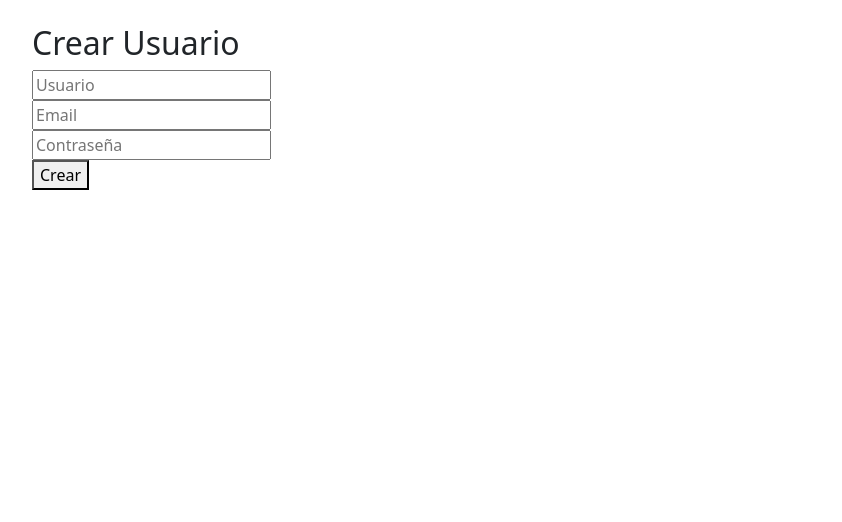
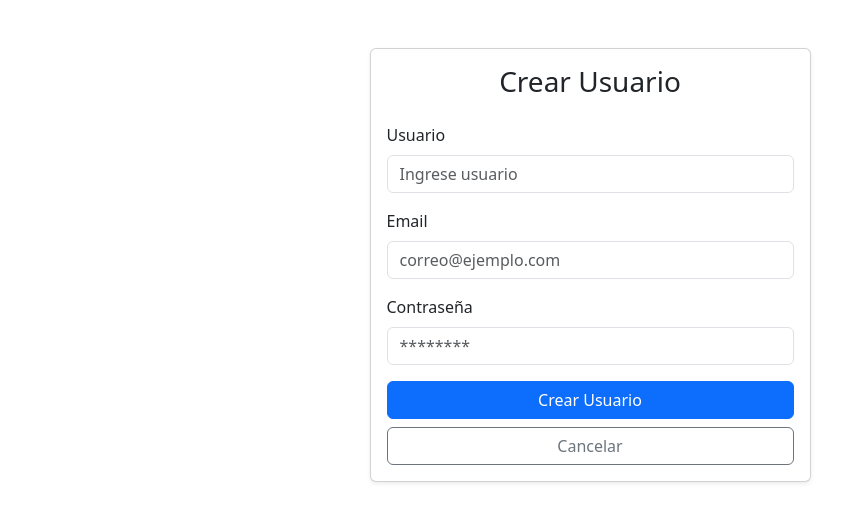
Before and after one commit to Marckd4/Gestion_de_Procesos_logisticos, a Django app: page /pedidos/crear-superusuario/ in a window 1280 px wide. Shown: the top 522 px of the page, without its empty margins (50-892 px from the left). Run offline with Django 5.2, Linux system fonts and the light colour scheme.

Commit message:
actualizado requeriments.01

```diff
--- a/pedidos/templates/crear_superusuario.html
+++ b/pedidos/templates/crear_superusuario.html
@@ -1,13 +1,47 @@
 {% extends 'base.html' %}
 
 {% block content %}
-<h2>Crear Usuario</h2>
+<div class="container mt-5">
+    <div class="row justify-content-center">
+        <div class="col-md-6 col-lg-5">
+            <div class="card shadow-sm">
+                <div class="card-body">
+                    <h3 class="card-title text-center mb-4">Crear Usuario</h3>
 
-<form method="post">
-    {% csrf_token %}
-    <input type="text" name="username" placeholder="Usuario" required><br>
-    <input type="email" name="email" placeholder="Email"><br>
-    <input type="password" name="password" placeholder="Contraseña" required><br>
-    <button type="submit">Crear</button>
-</form>
+                    <form method="post">
+                        {% csrf_token %}
+
+                        <div class="mb-3">
+                            <label class="form-label">Usuario</label>
+                            <input type="text" name="username" class="form-control"
+                                   placeholder="Ingrese usuario" required>
+                        </div>
+
+                        <div class="mb-3">
+                            <label class="form-label">Email</label>
+                            <input type="email" name="email" class="form-control"
+                                   placeholder="correo@ejemplo.com">
+                        </div>
+
+                        <div class="mb-3">
+                            <label class="form-label">Contraseña</label>
+                            <input type="password" name="password" class="form-control"
+                                   placeholder="********" required>
+                        </div>
+
+                        <div class="d-grid gap-2">
+                            <button type="submit" class="btn btn-primary">
+                                Crear Usuario
+                            </button>
+                            <a href="{% url 'login' %}" class="btn btn-outline-secondary">
+                                Cancelar
+                            </a>
+                        </div>
+                    </form>
+
+                </div>
+            </div>
+        </div>
+    </div>
+</div>
 {% endblock %}
--- a/pedidos/views.py
+++ b/pedidos/views.py
@@ -5,7 +5,7 @@ from django.contrib.auth.decorators import login_required
 
 @login_required
 def solicitudes(request):
-    database = Solicitud.objects.all()
+    database = Solicitud.objects.all().order_by('-fecha_solicitud')
 
     return render(
         request, 'index.html', context={'pedidos': database}
@@ -22,7 +22,7 @@ def pedido_crear(request):
     form = SolicitudForm(request.POST or None)
     if form.is_valid():
         form.save()
-        return redirect('solicitudes')   # 👈 CAMBIO
+        return redirect('solicitudes')   #  CAMBIO
     return render(request, 'form.html', {'form': form})
 
 def pedido_editar(request, id):
@@ -30,13 +30,13 @@ def pedido_editar(request, id):
     form = SolicitudForm(request.POST or None, instance=pedido)
     if form.is_valid():
         form.save()
-        return redirect('solicitudes')   # 👈 CAMBIO
+        return redirect('solicitudes')   #  CAMBIO
     return render(request, 'form.html', {'form': form})
 
 def pedido_eliminar(request, id):
     pedido = get_object_or_404(Solicitud, id=id)
     pedido.delete()
-    return redirect('solicitudes')       # 👈 CAMBIO
+    return redirect('solicitudes')       #  CAMBIO
 
 
 # autocompleatdo
```
Also changed, not shown: logistica/settings.py (+2 -10 lines), db.sqlite3.
